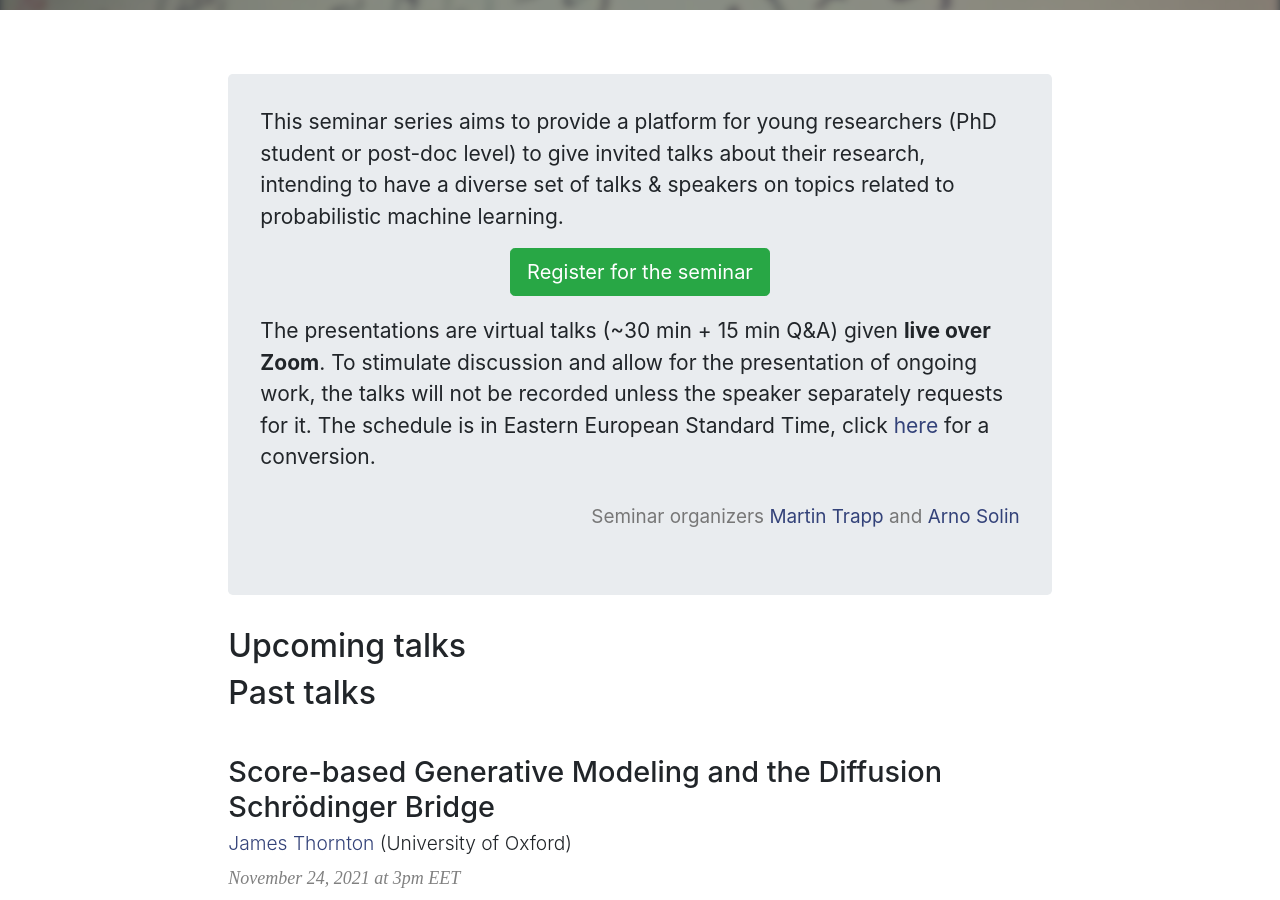
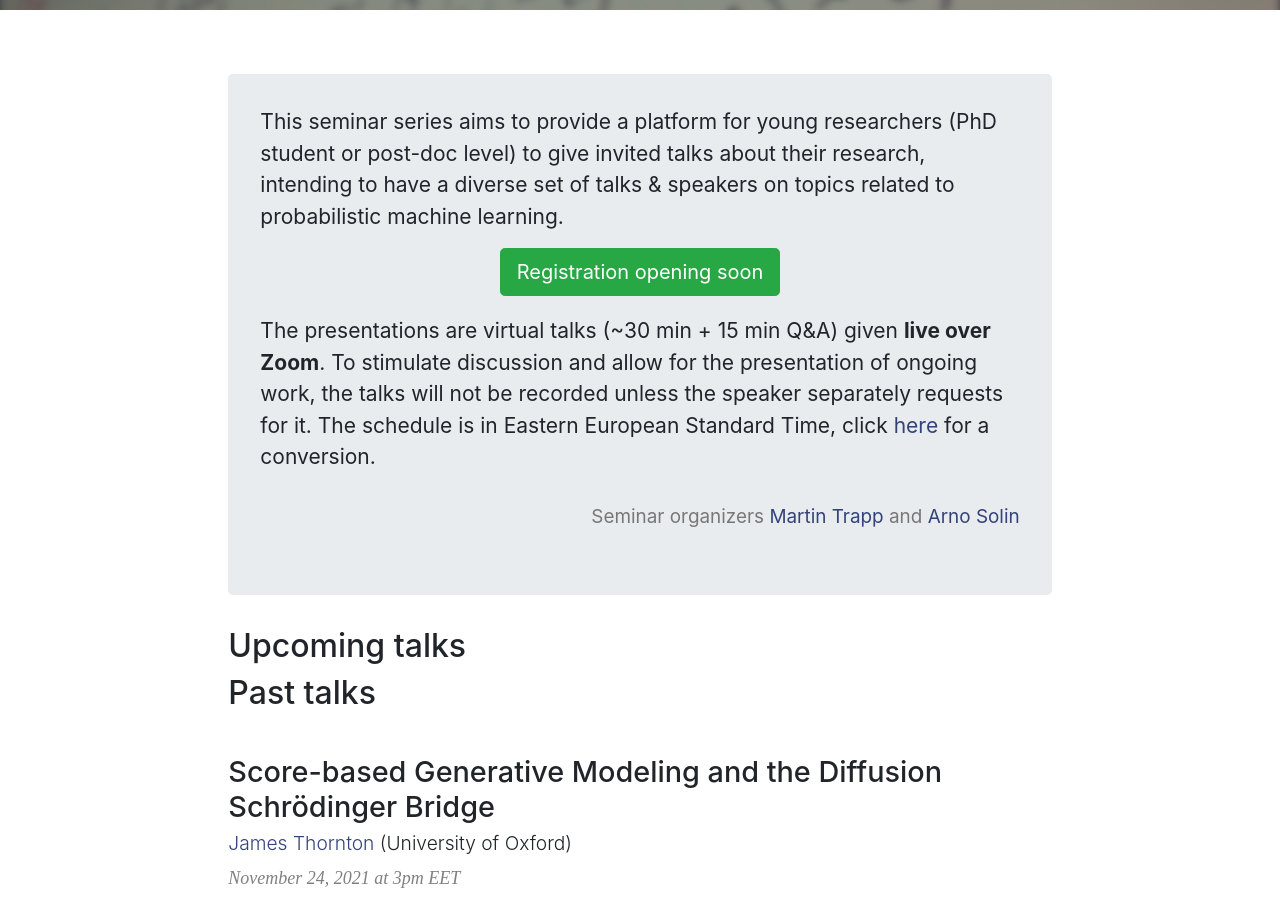
Before and after one commit to AaltoML/apml, a Jekyll site: the page built from index.html, in a window 1280 px wide and 900 px high, scrolled down 356 px. Built offline with Jekyll 4.4.1, drawn with Linux system fonts in a browser that asks for light colours.

```diff
--- a/_config.yml
+++ b/_config.yml
@@ -17,7 +17,7 @@
 
 information: This seminar series aims to provide a platform for young researchers (PhD student or post-doc level) to give invited talks about their research, intending to have a diverse set of talks & speakers on topics related to probabilistic machine learning.
 
-registration: "https://forms.gle/6fpcokHAwArPEraS6"
+# registration: "https://forms.gle/6fpcokHAwArPEraS6"
 
 details: The presentations are virtual talks (~30 min + 15 min Q&A) given **live over Zoom**. To stimulate discussion and allow for the presentation of ongoing work, the talks will not be recorded unless the speaker separately requests for it. The schedule is in Eastern European Standard Time, click [here](https://greenwichmeantime.com/time/to/eet-local/) for a conversion.
 
```
